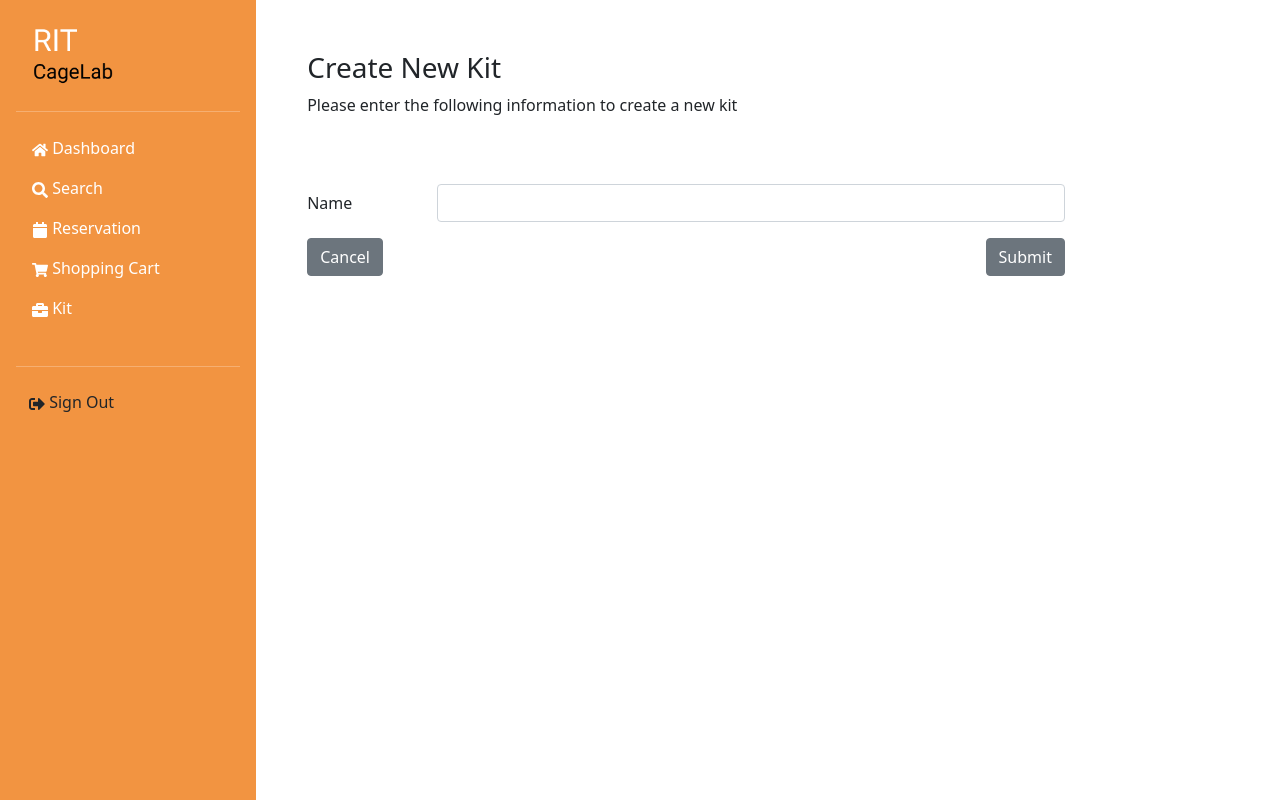
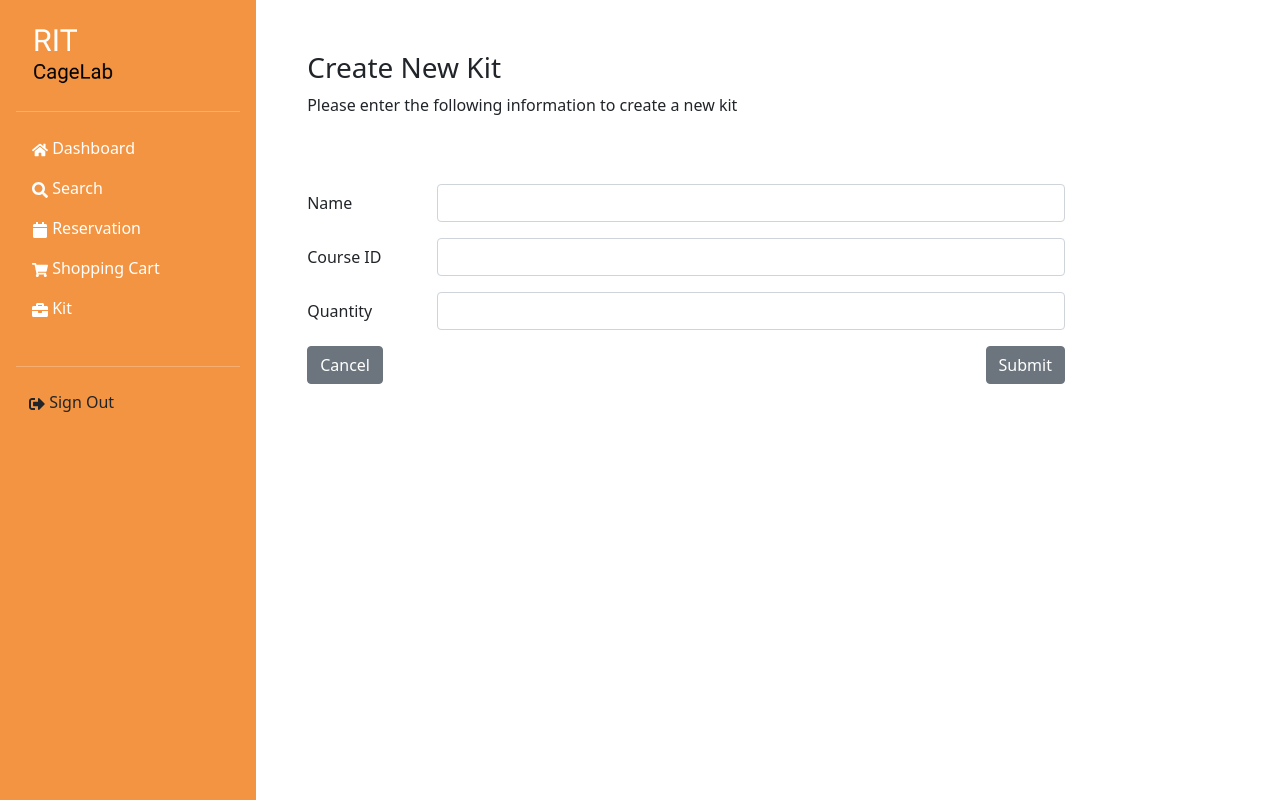
Before and after one commit to dustin1709/cagelab, a React (Create React App) app: page /createkit in a window 1280 px wide. Built offline with nearby package versions, Linux system fonts and the light colour scheme; no server answers.

Commit message:
modify add kit function
pass course id and quantity to create kit

```diff
--- a/src/pages/kit/CreateKit.js
+++ b/src/pages/kit/CreateKit.js
@@ -6,8 +6,9 @@ import { Link, useNavigate } from "react-router-dom";
 import Button from "react-bootstrap/Button";
 
 const CreateKit = () => {
-  // const [date, setDate] = useState(new Date());
   const [name, setName] = useState("");
+  const [courseID, setCourseID] = useState("");
+  const [quantity, setQty] = useState("");
 
   const navigate = useNavigate();
 
@@ -17,6 +18,8 @@ const CreateKit = () => {
     myHeaders.append("Content-Type", "application/json");
     var raw = JSON.stringify({
       name: name,
+      courseID: courseID,
+      qty: quantity,
     });
     var requestOptions = {
       method: "POST",
@@ -45,15 +48,6 @@ const CreateKit = () => {
         <div class="newKitInfo">
           <div>
             <Form>
-              {/* <Form.Group as={Row} className="mb-3" controlId="courseName">
-                <Form.Label column sm="2">
-                  Course Number
-                </Form.Label>
-                <Col sm="10">
-                  <Form.Control as="input" />
-                </Col>
-              </Form.Group> */}
-
               <Form.Group as={Row} className="mb-3" controlId="kitName">
                 <Form.Label column sm="2">
                   Name
@@ -65,48 +59,30 @@ const CreateKit = () => {
                   />
                 </Col>
               </Form.Group>
-              {/*
-              <Form.Group as={Row} className="mb-3" controlId="kitName">
+
+              <Form.Group as={Row} className="mb-3" controlId="Courseid">
                 <Form.Label column sm="2">
-                  Kit Name
-                </Form.Label>
-                <Col sm="10">
-                  <Form.Control as="input" />
-                </Col>
-              </Form.Group> */}
-              {/*
-              <Form.Group as={Row} className="mb-3" controlId="requestDate">
-                <Form.Label column sm="2">
-                  Request Date
+                  Course ID
                 </Form.Label>
                 <Col sm="10">
                   <Form.Control
-                    type="date"
-                    name="duedate"
-                    placeholder="Due date"
-                    value={date}
-                    onChange={(e) => setDate(e.target.value)}
+                    as="input"
+                    onChange={(e) => setCourseID(e.target.value)}
                   />
                 </Col>
-              </Form.Group> */}
+              </Form.Group>
 
-              {/* <Form.Group as={Row} className="mb-3" controlId="itemsNeeded">
+              <Form.Group as={Row} className="mb-3" controlId="quan">
                 <Form.Label column sm="2">
-                  Items Needed
+                  Quantity
                 </Form.Label>
                 <Col sm="10">
-                  <Form.Control as="textarea" />
+                  <Form.Control
+                    as="input"
+                    onChange={(e) => setQty(e.target.value)}
+                  />
                 </Col>
-              </Form.Group> */}
-              {/*
-              <Form.Group as={Row} className="mb-3" controlId="specialNote">
-                <Form.Label column sm="2">
-                  Speacial Note
-                </Form.Label>
-                <Col sm="10">
-                  <Form.Control as="textarea" />
-                </Col>
-              </Form.Group> */}
+              </Form.Group>
             </Form>
           </div>
 
--- a/src/staff/pages/inventory/Inventory.js
+++ b/src/staff/pages/inventory/Inventory.js
@@ -95,7 +95,7 @@ const Inventory = ({ itemTypes, search, setSearch }) => {
                   role="button"
                   to={`/staff/inventory/viewitem/${itemType.typeID}`}
                 >
-                  {itemType.model}
+                  {itemType.name}
                 </Link>
                 <div style={{ clear: "both", padding: "0.5%" }}></div>
               </>
```
